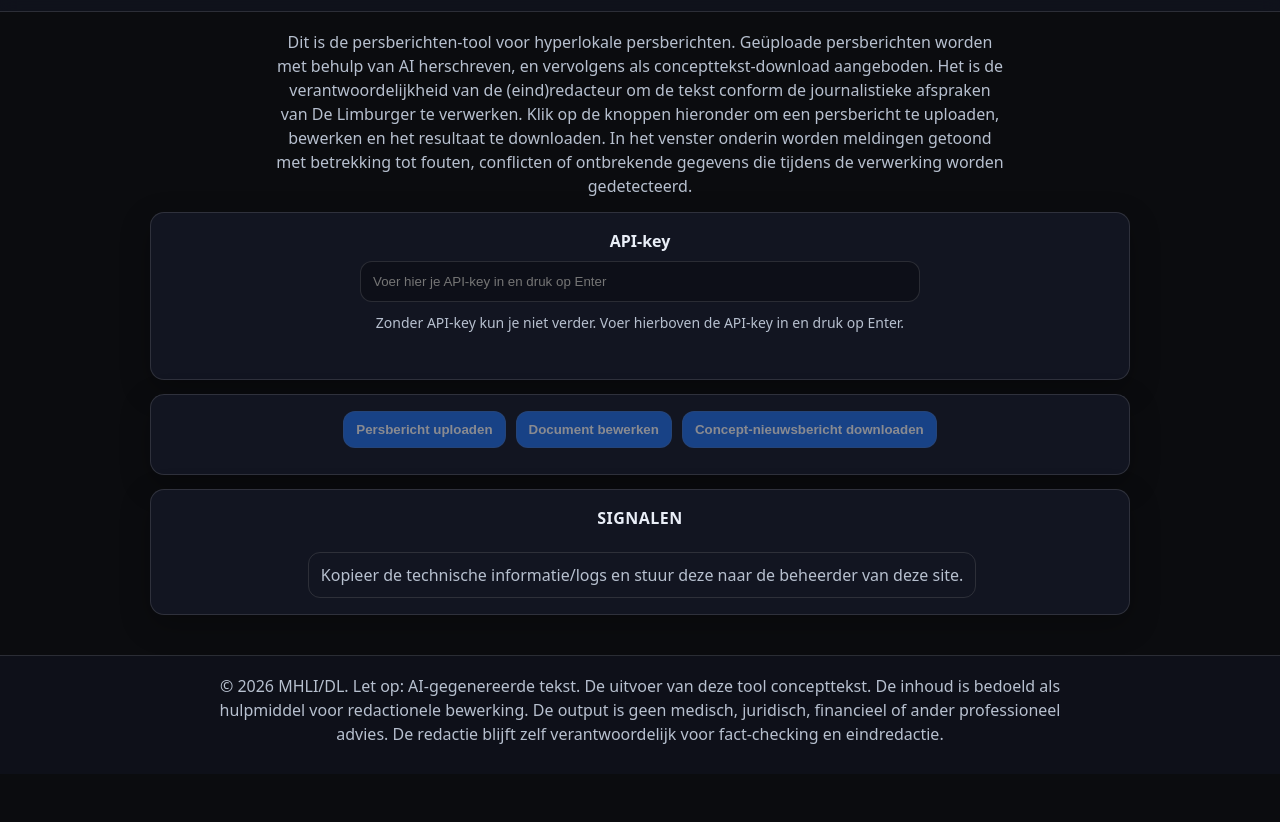
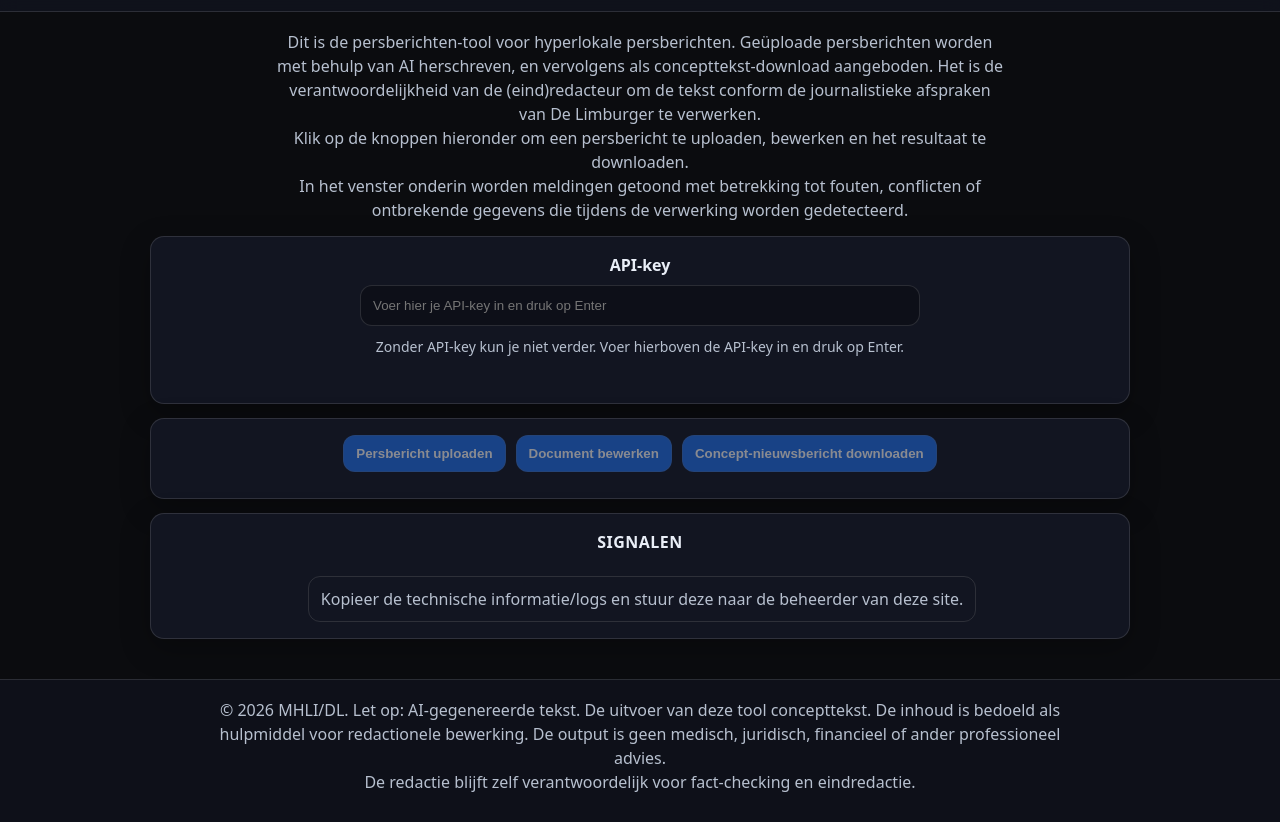
Before and after one commit to torstenfaruhn/via-persberichten-tool, a website: page public/index.html in a window 1280 px wide. Shown: the part 113-935 px from the top of the page. Before the commit the page ends 887 px from the top, so only its background shows below. Drawn offline with Linux system fonts and the light colour scheme.

Commit message:
Update index.html

```diff
--- a/public/index.html
+++ b/public/index.html
@@ -34,8 +34,8 @@
       <section class="intro" aria-label="Uitleg">
         <p class="intro__text">
           Dit is de persberichten-tool voor hyperlokale persberichten. Geüploade persberichten worden met behulp van AI herschreven, en vervolgens als concepttekst-download aangeboden. Het is de verantwoordelijkheid van de (eind)redacteur om de tekst conform de journalistieke afspraken
-          van De Limburger te verwerken.
-          Klik op de knoppen hieronder om een persbericht te uploaden, bewerken en het resultaat te downloaden.
+          van De Limburger te verwerken.<br>
+          Klik op de knoppen hieronder om een persbericht te uploaden, bewerken en het resultaat te downloaden.<br>
           In het venster onderin worden meldingen getoond met betrekking tot fouten, conflicten of ontbrekende gegevens die tijdens de verwerking worden gedetecteerd.
         </p>
       </section>
@@ -86,7 +86,7 @@
       <div class="footer__inner">
         © 2026 MHLI/DL. Let op: AI-gegenereerde tekst. De uitvoer van deze tool concepttekst. De inhoud
         is bedoeld als hulpmiddel voor redactionele bewerking. De output is geen medisch, juridisch,
-        financieel of ander professioneel advies. De redactie blijft zelf verantwoordelijk voor
+        financieel of ander professioneel advies. <br> De redactie blijft zelf verantwoordelijk voor
         fact-checking en eindredactie.
       </div>
     </footer>
```
